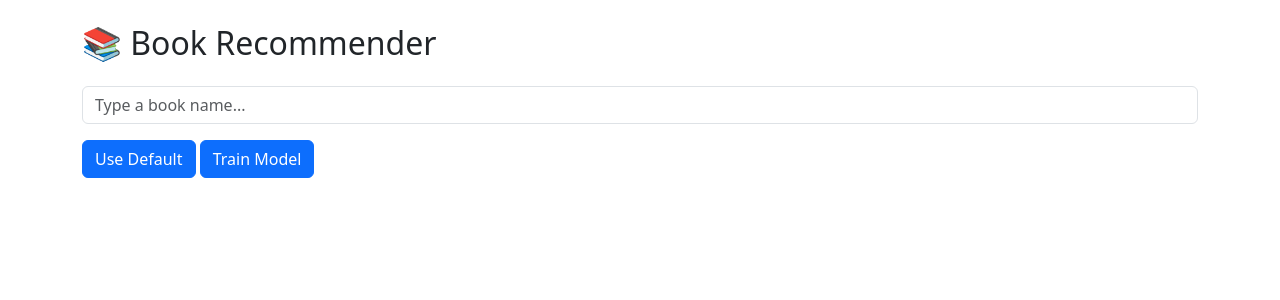
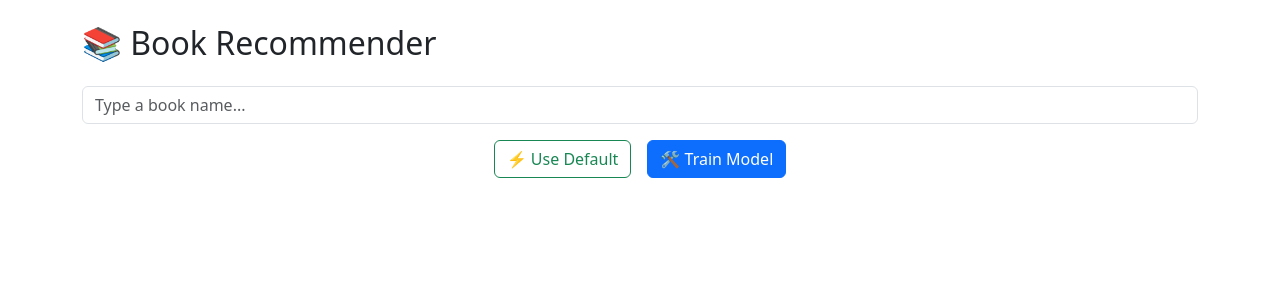
Before and after one commit to Kra09-kp/E2EBookRecommenderSystem, a FastAPI app: page / in a window 1280 px wide. Shown: the top 300 px of the page. Run offline with FastAPI, Linux system fonts and the light colour scheme.

Commit message:
moved buttons and added favicon

```diff
--- a/app/templates/index.html
+++ b/app/templates/index.html
@@ -4,6 +4,8 @@
   <meta charset="UTF-8" />
   <meta name="viewport" content="width=device-width, initial-scale=1.0" />
   <title>Book Recommender</title>
+  <link rel="icon" type="image/png" sizes="32x32" href="./static/image/logo.png">
+
   <link href="https://cdn.jsdelivr.net/npm/bootstrap@5.3.3/dist/css/bootstrap.min.css" rel="stylesheet">
   <link rel="stylesheet" href="https://cdn.jsdelivr.net/npm/bootstrap-icons@1.11.3/font/bootstrap-icons.css">
 
@@ -17,8 +19,15 @@
       <input type="text" id="bookInput" class="form-control" placeholder="Type a book name..." autocomplete="off">
       <ul id="suggestions" class="list-group position-absolute w-100"></ul>
     </div>
-    <button id="useDefaultBtn" class="btn btn-primary">Use Default</button>
-    <button id="trainBtn" class="btn btn-primary" onclick="startTraining()">Train Model</button>
+    <div class="d-flex justify-content-center gap-3 my-3">
+      <button id="useDefaultBtn" class="btn btn-outline-success">
+        ⚡ Use Default
+      </button>
+
+      <button id="trainBtn" class="btn btn-primary" onclick="startTraining()">
+        🛠️ Train Model
+      </button>
+    </div>
 
 
     <div id="pipelineContainer" class="d-none">
--- a/app/templates/static/js/script.js
+++ b/app/templates/static/js/script.js
@@ -237,10 +237,19 @@ document.getElementById("useDefaultBtn").addEventListener("click", async () => {
     msgBox.textContent = "✅ Default model is ready!";
     msgBox.classList.remove("d-none", "error");
     msgBox.classList.add("success", "show");
+    // Hide message after 3 seconds
+    setTimeout(() => {
+      msgBox.classList.remove("show");
+      msgBox.classList.add("d-none");
+    }, 3000);
   } else {
     msgBox.textContent = "⚠️ Failed to load default model. Try Again.";
     msgBox.classList.remove("d-none", "success");
     msgBox.classList.add("error", "show");
+    setTimeout(() => {
+      msgBox.classList.remove("show");
+      msgBox.classList.add("d-none");
+    }, 3000);
   }
 });
 
```
Also changed, not shown: app/templates/static/image/logo.png (added), 1 other file.
